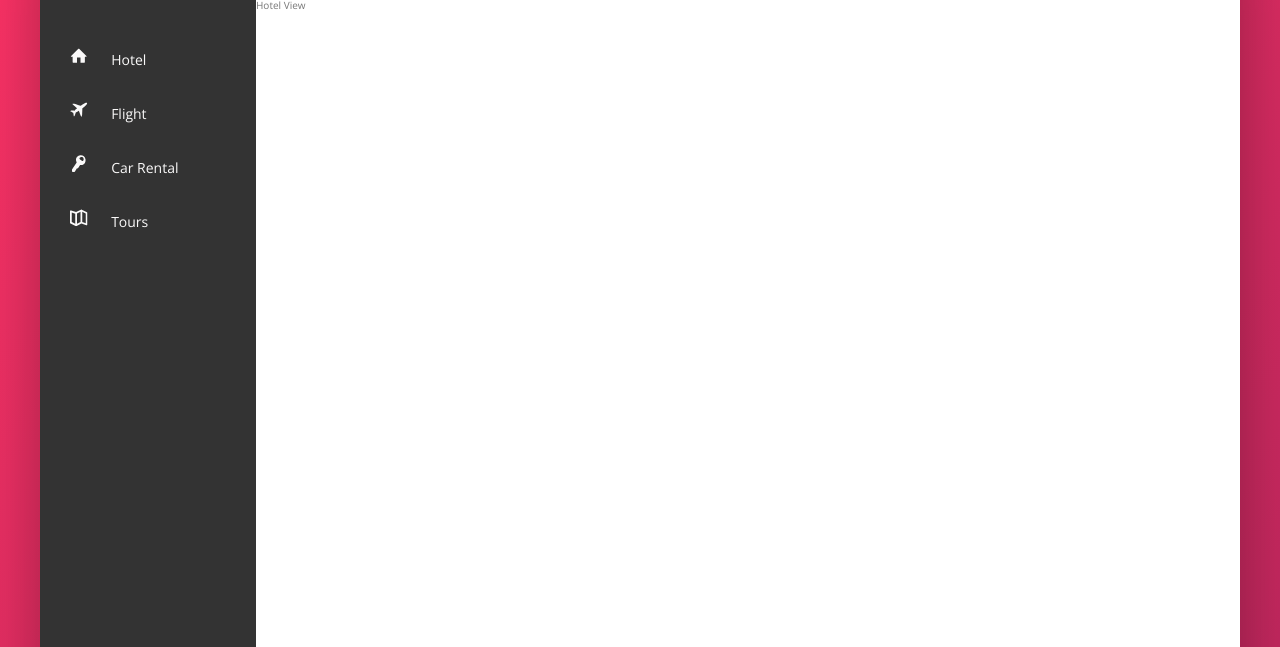
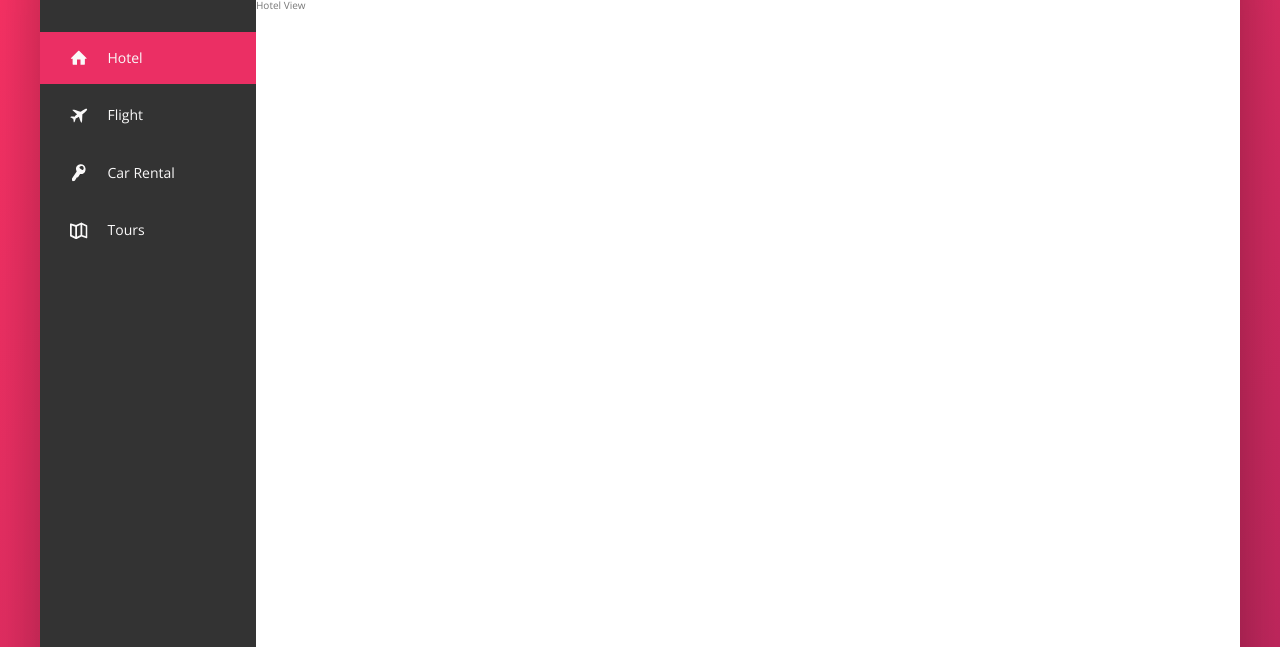
Before and after one commit to Mark-Prime/Trillo, a website: page index.html in a window 1280 px wide. Shown: the part 153-800 px from the top of the page. Drawn offline with nearby package versions, Linux system fonts and the light colour scheme.

Commit message:
Finished side-nav

```diff
--- a/index.html
+++ b/index.html
@@ -48,7 +48,7 @@
             <div class="content">
                 <nav class="sidebar">
                     <ul class="side-nav">
-                        <li class="side-nav__item">
+                        <li class="side-nav__item side-nav__item--active">
                             <a href="#" class="side-nav__link">
                                 <svg class="side-nav__icon">
                                     <use xlink:href="img/sprite.svg#icon-home"></use>
--- a/sass/_components.scss
+++ b/sass/_components.scss
@@ -125,7 +125,35 @@
     margin-top:  3.5rem;
 
     &__item {
+        position: relative;
 
+        &:not(:last-child) {
+            margin-bottom:.5rem;
+        }
+    }
+
+    &__item::before{
+        content: '';
+        position: absolute;
+        top: 0;
+        left: 0;
+        width: 3px;
+        height: 100%;
+        background-color: var(--color-primary);
+        transform: scaleY(0);
+        transition: transform .2s,
+                    width .4s cubic-bezier(1,0,0,1) .2s,
+                    background-color .1s;
+    }
+
+    &__item:hover::before,
+    &__item--active::before {
+        transform: scaleY(1);
+        width: 100%;
+    }
+
+    &__item:active::before {
+        background-color: var(--color-primary-light);
     }
 
     &__link:link,
@@ -134,6 +162,11 @@
         text-decoration: none;
         display: block;
         padding: 1.5rem 3rem;
+        position: relative;
+        z-index: 10;
+
+        display: flex;
+        align-items: center;
     }
 
     &__icon {
```
Also changed, not shown: css/style.css.
